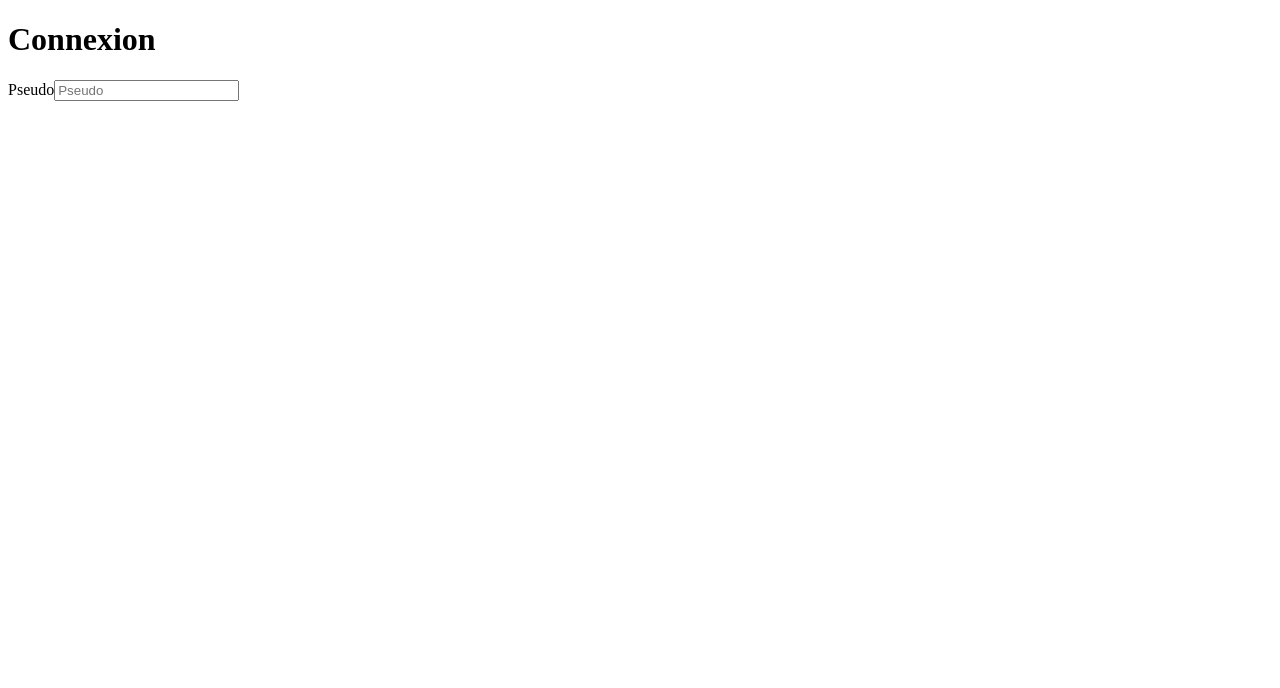
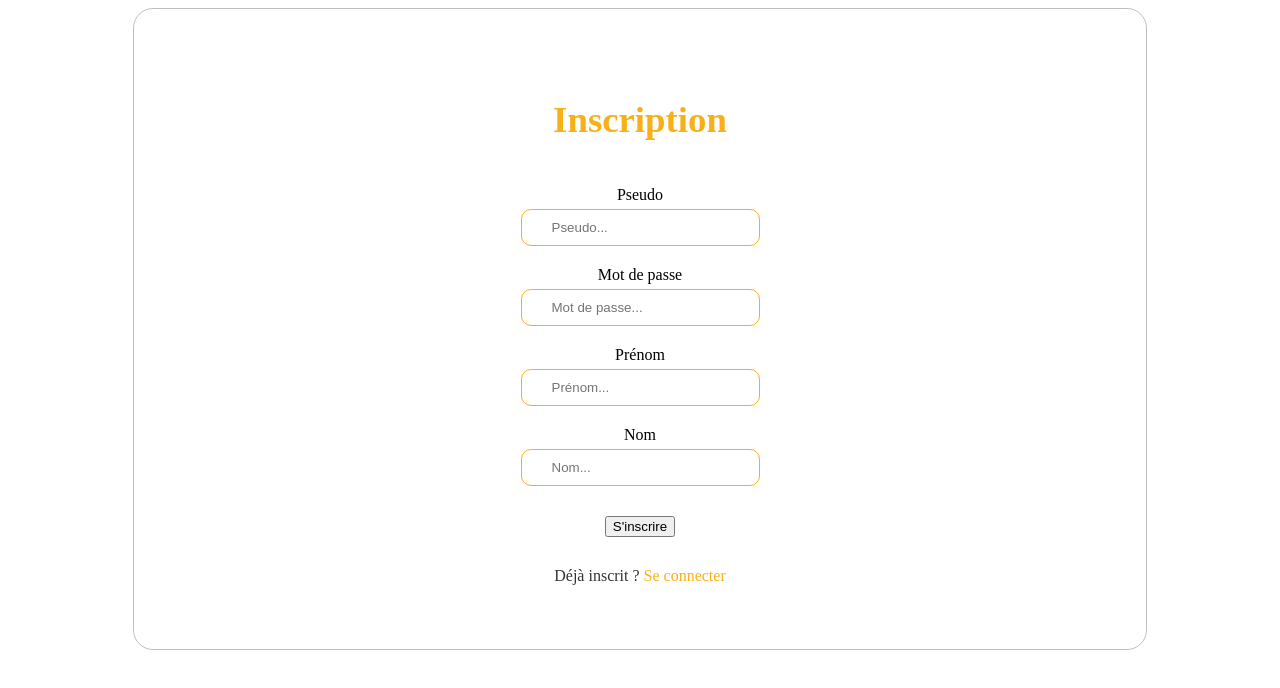
Before and after one commit to IIM-Creative-Technology/vuejs-ayoub9360, a Vue app: page / in a window 1280 px wide. Shown: the top 688 px of the page. Built offline with nearby package versions, Linux system fonts and the light colour scheme.

Commit message:
git add Login/Register components

```diff
--- a/src/App.vue
+++ b/src/App.vue
@@ -3,4 +3,11 @@
 </template>
 
 <style lang="scss">
+
+input {
+  padding: 10px 30px;
+  border-radius: 10px;
+  border: 1px solid #F8B018;
+
+}
 </style>
--- a/src/components/Login.vue
+++ b/src/components/Login.vue
@@ -1,10 +1,24 @@
 <template>
   <div class="login">
     <h1>{{ title }}</h1>
-    <div>
-      <label for="pseudo">Pseudo</label>
-      <input type="text" id="pseudo" placeholder="Pseudo">
-    </div>
+    <label for="pseudo">Pseudo</label>
+    <input type="text" id="pseudo" placeholder="Pseudo...">
+
+    <label for="password">Mot de passe</label>
+    <input type="password" id="password" placeholder="Mot de passe...">
+
+    <label v-if="title === 'Inscription'" for="name">Prénom</label>
+    <input v-if="title === 'Inscription'" type="name" id="name" placeholder="Prénom...">
+
+    <label v-if="title === 'Inscription'" for="surname">Nom</label>
+    <input v-if="title === 'Inscription'" type="surname" id="surname" placeholder="Nom...">
+
+    <button v-if="title === 'Connexion'">Se connecter</button>
+    <button v-if="title === 'Inscription'">S'inscrire</button>
+
+
+    <router-link v-if="title === 'Connexion'" class="" to="/">S'inscrire</router-link>
+    <router-link v-if="title === 'Inscription'" class="connexion" to="/">Se connecter</router-link>
   </div>
 </template>
 
@@ -20,6 +34,50 @@ export default {
 }
 </script>
 
-<style scoped>
+<style lang="scss" scoped>
+.login {
+  display: flex;
+  flex-direction: column;
+  justify-content: center;
+  align-items: center;
+  height: 80vh;
+  width: 80%;
+  margin: auto;
+  font-family: Poppins;
+  border: 1px solid #00000040;
+  border-radius: 20px;
+}
 
+h1 {
+  color: #F8B018;
+  font-size: 2.3rem;
+}
+
+label {
+  margin: 20px 0 5px;
+}
+
+button {
+  margin: 30px 0;
+}
+
+.connexion {
+  text-decoration: none;
+  color: #F8B018;
+
+  &:before {
+    content: 'Déjà inscrit ? ';
+    color: #333;
+  }
+}
+
+.inscription {
+  text-decoration: none;
+  color: #F8B018;
+
+  &:before {
+    content: 'Pas encore inscrit ? ';
+    color: #333;
+  }
+}
 </style>
--- a/src/views/Home.vue
+++ b/src/views/Home.vue
@@ -1,6 +1,6 @@
 <template>
   <div class="home">
-    <Login title="Connexion"></Login>
+    <Login title="Inscription"></Login>
   </div>
 </template>
 
```
